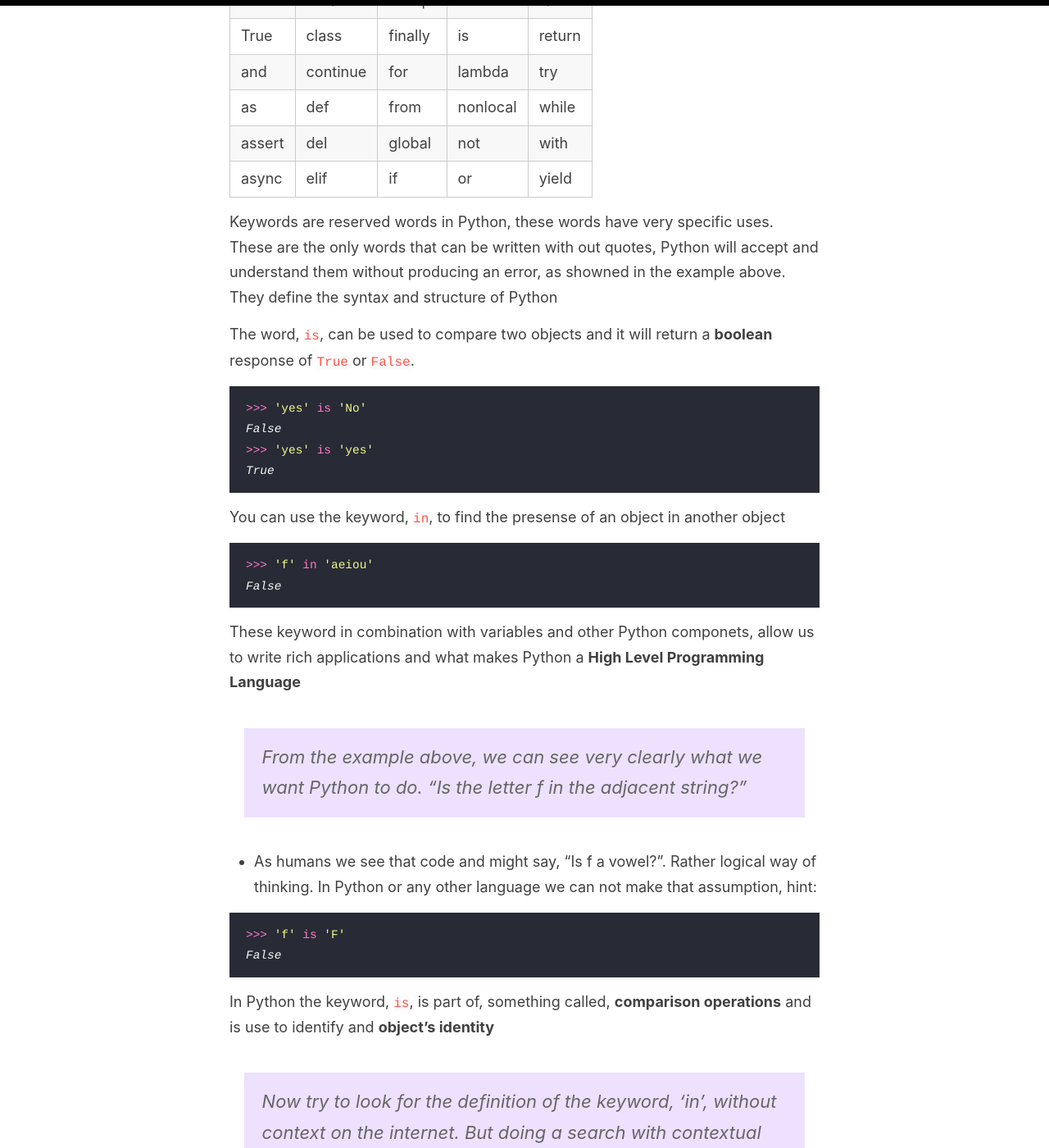
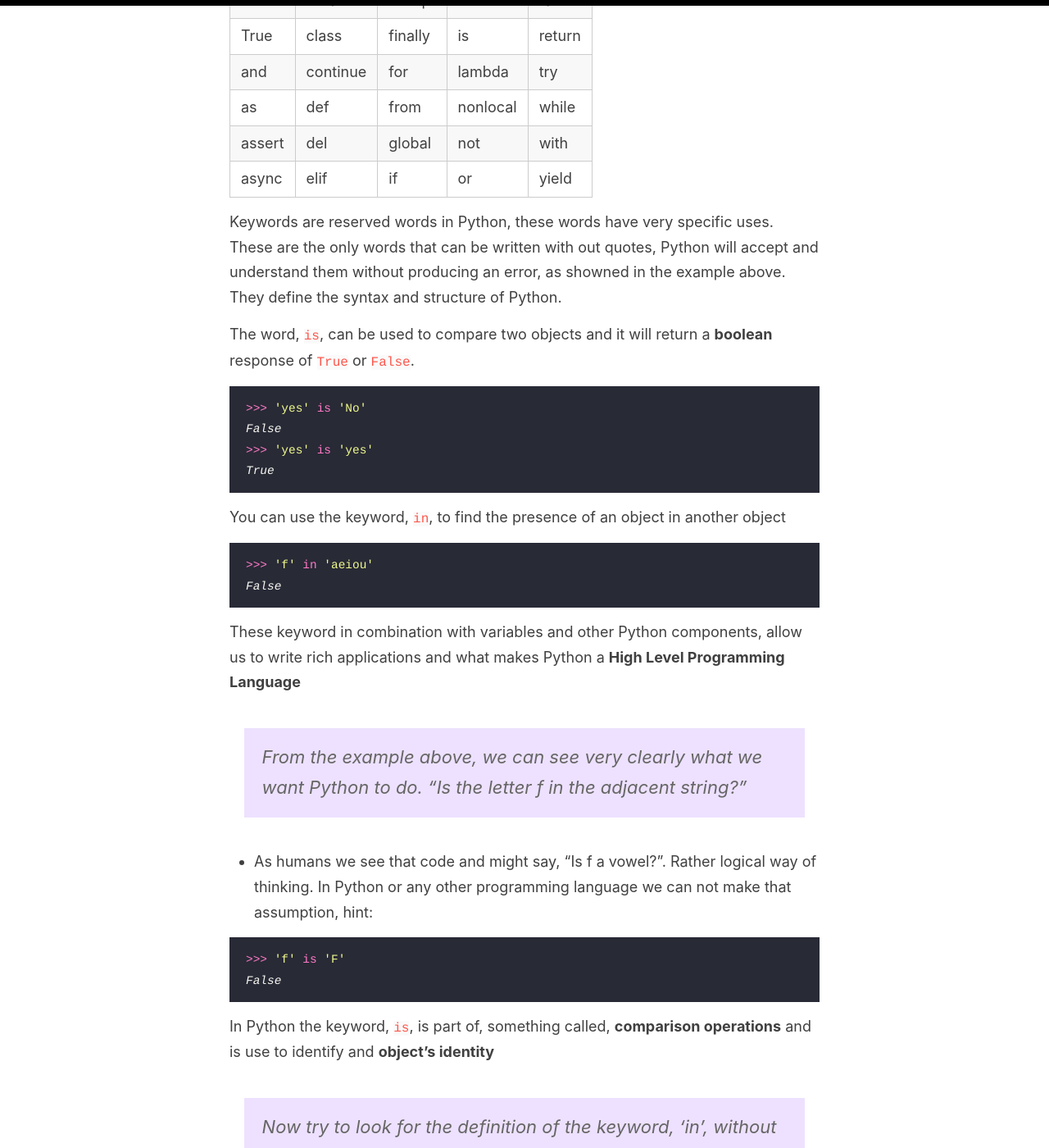
Before and after one commit to KikeVen/python911, a Jekyll site: the page built from _posts/2019-9-27-in-review-05.md, in a window 1280 px wide and 1400 px high, scrolled down 2579 px. Shown: the whole window at 82% size. Built offline with Jekyll 4.4.1, drawn with Linux system fonts in a browser that asks for light colours; comment, search, counter and statistics services are not loaded; some of the changed text lies outside the part shown.

Commit message:
review update

````diff
--- a/_posts/2019-9-27-in-review-05.md
+++ b/_posts/2019-9-27-in-review-05.md
@@ -41,7 +41,7 @@
 
 ### We don't know what we don't know
 
-Primitives are part of a larger family in Data Types. As you can see as there are **Primitives** there are **Non-primitives** and as there are **Immutables** there are **Mutables**
+Primitives are part of a larger family in Data Types. As you can see as there are **Primitives** there are **Non-primitives** and as there are **Immutables** there are **Mutables**.
 
 [<img src="{{ site.baseurl }}/images/data_types.svg" alt="All data types by Enrique Bruzual" style="width: 700px;"/>]({{ site.baseurl }}/images/data_types.svg)
 
@@ -61,7 +61,7 @@
 | assert | del      | global  | not      | with   |
 | async  | elif     | if      | or       | yield  |
 
-Keywords are reserved words in Python, these words have very specific uses. These are the only words that can be written with out quotes, Python will accept and understand them without producing an error, as showned in the example above. They define the syntax and structure of Python
+Keywords are reserved words in Python, these words have very specific uses. These are the only words that can be written with out quotes, Python will accept and understand them without producing an error, as showned in the example above. They define the syntax and structure of Python.
 
 The word, `is`, can be used to compare two objects and it will return a **boolean** response of `True` or `False`.
 
@@ -72,18 +72,18 @@
 True
 ```
 
-You can use the keyword, `in`, to find the presense of an object in another object
+You can use the keyword, `in`, to find the presence of an object in another object
 
 ```python
 >>> 'f' in 'aeiou'
 False
 ```
 
-These keyword in combination with variables and other Python componets, allow us to write rich applications and what makes Python a **High Level Programming Language**
+These keyword in combination with variables and other Python components, allow us to write rich applications and what makes Python a **High Level Programming Language**
 
 > From the example above, we can see very clearly what we want Python to do. "Is the letter f in the adjacent string?"
 
-* As humans we see that code and might say, "Is f a vowel?". Rather logical way of thinking. In Python or any other language we can not make that assumption, hint:
+* As humans we see that code and might say, "Is f a vowel?". Rather logical way of thinking. In Python or any other programming language we can not make that assumption, hint:
 
 ```python
 >>> 'f' is 'F'
@@ -141,7 +141,7 @@
 Can you find out the following?
 
 * From the list of built-in functions find use for one we haven't cover.
-* Change the Data Type of an, `int`, to a. `str`.
+* Change the Data Type of an, `int`, to a `str`.
 
 ## Question
 
````
Also changed, not shown: other parts of _posts/2019-9-27-in-review-05.md (+10 -10 lines).
